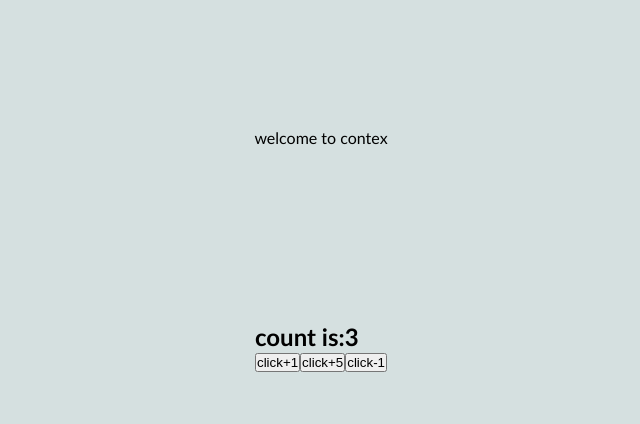
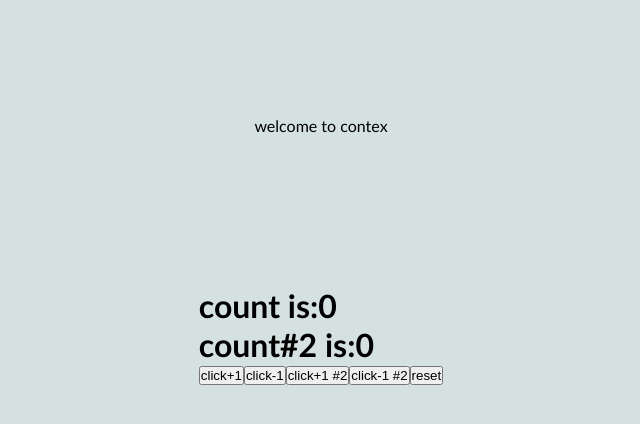
Before and after one commit to alimhp/react-course, a React (Create React App) app: page / in a window 1280 px wide. Shown: the top 424 px of the page, without its empty margins (319-959 px from the left). Built offline with nearby package versions, Linux system fonts and the light colour scheme.

Commit message:
reducer and multy state

```diff
--- a/src/App.js
+++ b/src/App.js
@@ -2,7 +2,7 @@ import React, { Component, createContext, useState } from "react";
 import Hookcounter from "./component/product/hook/Hookcounter";
 import Hookobject from "./component/product/hook/Hookobject";
 import ProductList from "./component/product/ProductList";
-import  "./App.css";
+import "./App.css";
 import Navigation from "./component/navbar/navigation";
 import FunctionalTimer from "./component/timer/FunctionalTimer";
 import Functionalcounter from "./component/Functionalcounter";
@@ -10,6 +10,7 @@ import ClassTimer from "./component/timer/ClassTimer";
 import CounterProvider from "./component/Contex/CounterProvider";
 import CounterOne from "./component/Contex/CounterOne";
 import Wrapper from "./component/Hoc/Wrapper";
+import CountReducer from "./component/Reducer/CountReducer";
 
 export const NewContex = React.createContext;
 
@@ -56,7 +57,7 @@ class App extends Component {
       <>
         <CounterProvider>
           <p> welcome to contex</p>
-          <CounterOne />
+          <CountReducer />
         </CounterProvider>
         {/* <Navigation product={this.state.product} />
         <ProductList
--- /dev/null
+++ b/src/component/Reducer/CountReducer.js
@@ -0,0 +1,51 @@
+import { useReducer, useState } from "react";
+
+const initialstate = {
+  FirstCounter: 0,
+  SecondCounter: 0,
+};
+const reduser = (state, action) => {
+  switch (action.type) {
+    case "add":
+      return { ...state, FirstCounter: state.FirstCounter + action.value };
+    case "decrement":
+      return { ...state, FirstCounter: state.FirstCounter - action.value };
+    case "reset":
+      return initialstate;
+    case "add#2":
+      return { ...state, SecondCounter: state.SecondCounter + action.value };
+    case "decrement#2":
+      return { ...state, SecondCounter: state.SecondCounter - action.value };
+
+    default:
+      return state;
+  }
+};
+
+const CountReducer = () => {
+  const [Count, Dispach] = useReducer(reduser, initialstate);
+
+  return (
+    <div>
+      <h1>count is:{Count.FirstCounter}</h1>
+      <h1>count#2 is:{Count.SecondCounter}</h1>
+      <button onClick={() => Dispach({ type: "add", value: 1 })}>
+        click+1
+      </button>
+
+      <button onClick={() => Dispach({ type: "decrement", value: 1 })}>
+        click-1
+      </button>
+      <button onClick={() => Dispach({ type: "add#2", value: 1 })}>
+        click+1 #2
+      </button>
+      <button onClick={() => Dispach({ type: "decrement#2", value: 1 })}>
+        click-1 #2
+      </button>
+
+      <button onClick={() => Dispach({ type: "reset" })}>reset</button>
+    </div>
+  );
+};
+
+export default CountReducer;
```
